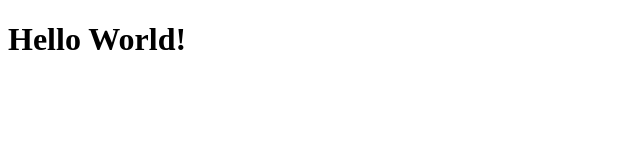
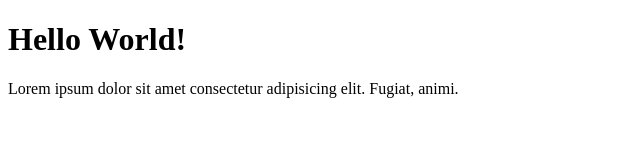
Before and after one commit to nver4gett/git-test, a plain HTML site: page index.html in a window 1280 px wide. Shown: the whole page, without its empty margins (0-640 px from the left). Drawn offline with Linux system fonts and the light colour scheme.

Commit message:
menambahkan paragraph

```diff
--- a/index.html
+++ b/index.html
@@ -7,5 +7,6 @@
 </head>
 <body>
     <h1>Hello World!</h1>
+    <p>Lorem ipsum dolor sit amet consectetur adipisicing elit. Fugiat, animi.</p>
 </body>
 </html>
```
